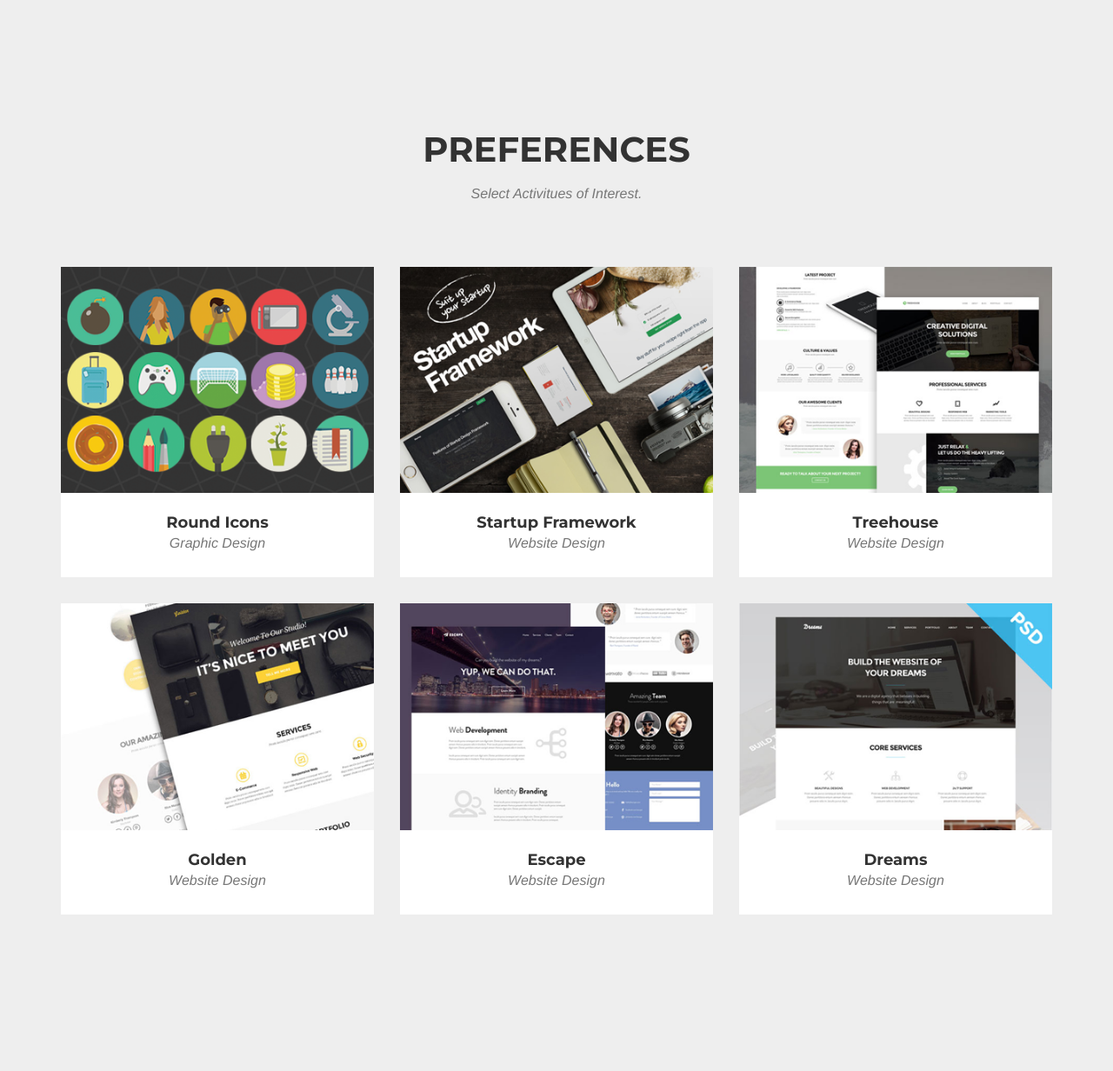
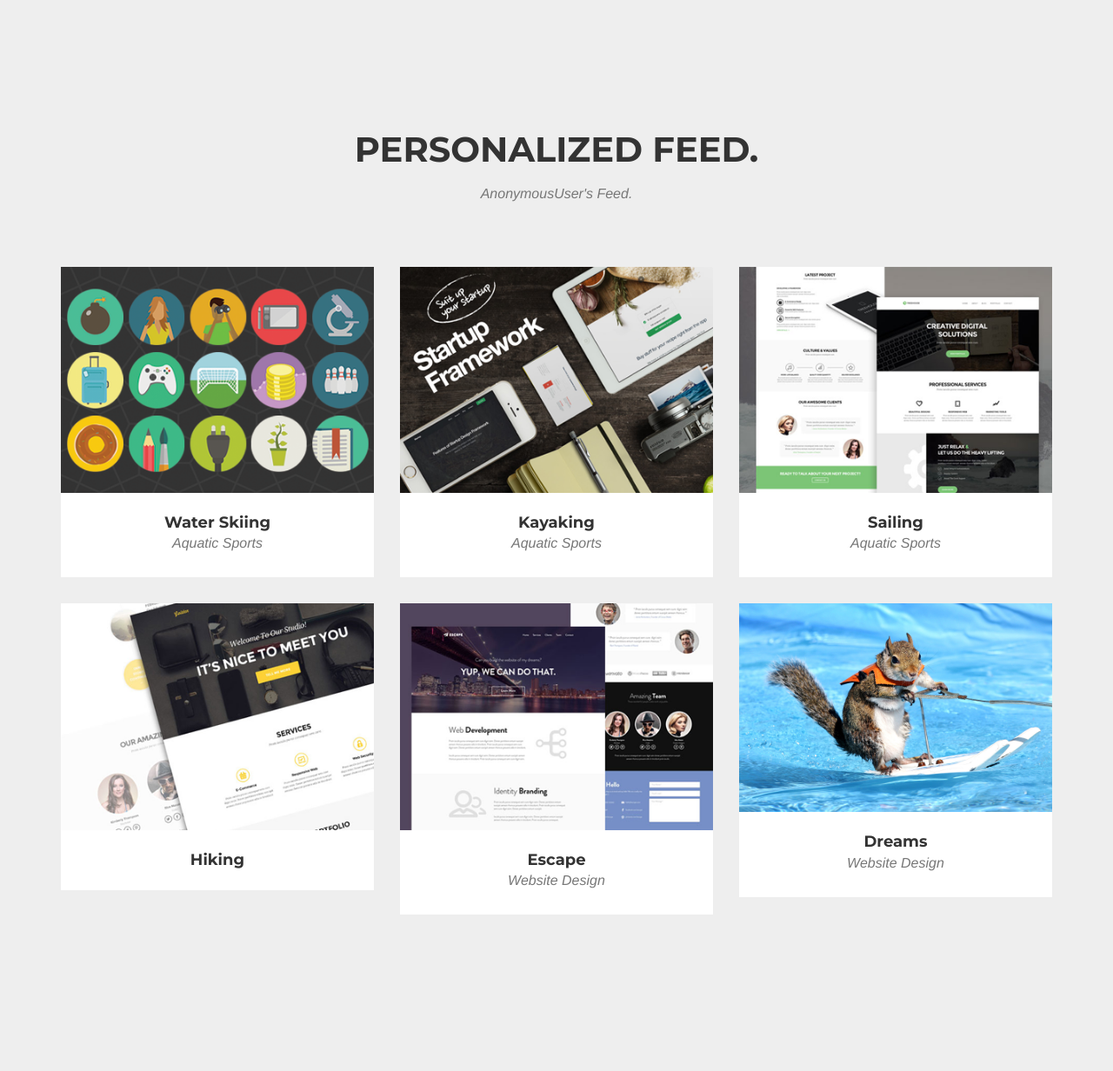
Before and after one commit to flyingdust777/6teen, a Django app: page /activity_graph/feed/ in a window 1280 px wide. Shown: the whole page at 87% size. Run offline with Django 3.2, Linux system fonts and the light colour scheme; some libraries are stand-ins or nearby versions; some web fonts are replaced.

Commit message:
squirrels

```diff
--- a/sixteen/activity_graph/templates/activity_graph/feed.html
+++ b/sixteen/activity_graph/templates/activity_graph/feed.html
@@ -41,8 +41,8 @@
     <div class="container">
         <div class="row">
             <div class="col-lg-12 text-center">
-                <h2 class="section-heading">Preferences</h2>
-                <h3 class="section-subheading text-muted">Select Activitues of Interest.</h3>
+                <h2 class="section-heading">Personalized Feed.</h2>
+                <h3 class="section-subheading text-muted">{{user}}'s Feed.</h3>
             </div>
         </div>
         <div class="row">
@@ -56,8 +56,8 @@
                     <img src="../../static/img/portfolio/roundicons.png" class="img-responsive" alt="">
                 </a>
                 <div class="portfolio-caption">
-                    <h4>Round Icons</h4>
-                    <p class="text-muted">Graphic Design</p>
+                    <h4>Water Skiing</h4>
+                    <p class="text-muted">Aquatic Sports</p>
                 </div>
             </div>
             <div class="col-md-4 col-sm-6 portfolio-item">
@@ -70,8 +70,8 @@
                     <img src="../../static/img/portfolio/startup-framework.png" class="img-responsive" alt="">
                 </a>
                 <div class="portfolio-caption">
-                    <h4>Startup Framework</h4>
-                    <p class="text-muted">Website Design</p>
+                    <h4>Kayaking</h4>
+                    <p class="text-muted">Aquatic Sports</p>
                 </div>
             </div>
             <div class="col-md-4 col-sm-6 portfolio-item">
@@ -84,8 +84,8 @@
                     <img src="../../static/img/portfolio/treehouse.png" class="img-responsive" alt="">
                 </a>
                 <div class="portfolio-caption">
-                    <h4>Treehouse</h4>
-                    <p class="text-muted">Website Design</p>
+                    <h4>Sailing</h4>
+                    <p class="text-muted">Aquatic Sports</p>
                 </div>
             </div>
             <div class="col-md-4 col-sm-6 portfolio-item">
@@ -98,8 +98,8 @@
                     <img src="../../static/img/portfolio/golden.png" class="img-responsive" alt="">
                 </a>
                 <div class="portfolio-caption">
-                    <h4>Golden</h4>
-                    <p class="text-muted">Website Design</p>
+                    <h4>Hiking</h4>
+                    <p class="text-muted"></p>
                 </div>
             </div>
             <div class="col-md-4 col-sm-6 portfolio-item">
```
Also changed, not shown: sixteen/activity_graph/static/img/portfolio/dreams-preview.png, sixteen/activity_graph/static/img/portfolio/dreams.png.
